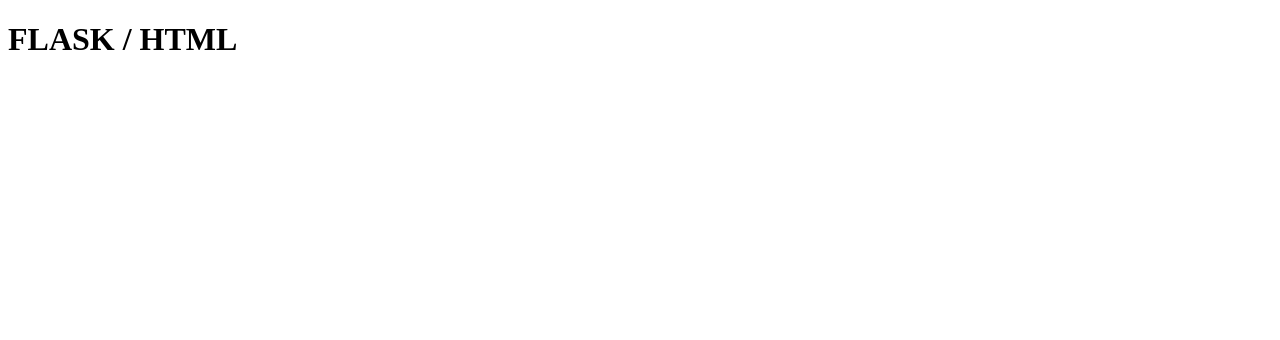
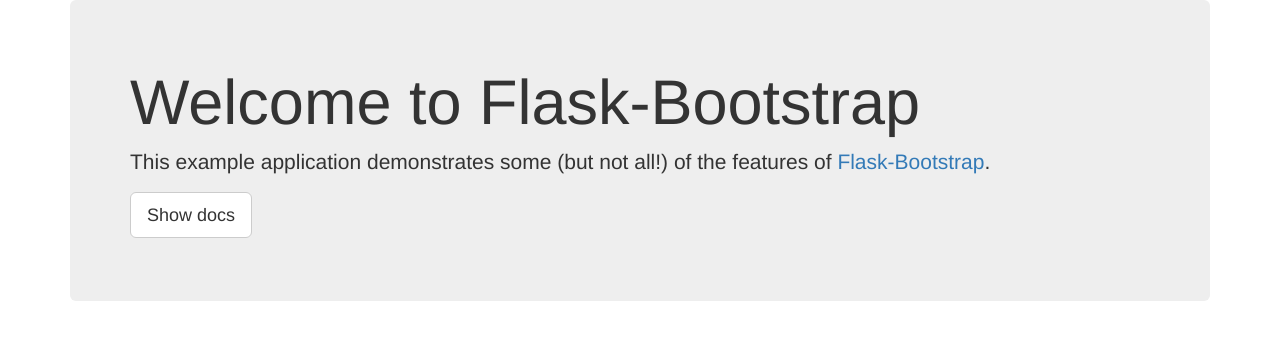
Before and after one commit to brianikala/ops-event-generator, a Flask app: template templates/dashboard.html in a window 1280 px wide. Shown: the top 340 px of the page. Run offline with Flask 2, Linux system fonts and the light colour scheme; the template is opened without the code that fills it, so the values that code supplies are empty; parts of the project's set-up code (start-up, migrations or seed data) failed here and were passed over; some libraries are stand-ins or nearby versions.

Commit message:
Add flask-bootstrap

```diff
--- a/main.py
+++ b/main.py
@@ -1,7 +1,8 @@
 import os
 import json
-from flask import Flask, Blueprint, render_template
+from flask import Flask
 from flask_apscheduler import APScheduler
+from flask_bootstrap import Bootstrap
 
 from auth import get_project_id
 from adminrun import get_enabled_events, get_service_account
@@ -14,7 +15,7 @@ project_id = "cloud-tech-dev-2021" # prod
 topic_id = os.environ.get("TOPIC_ID")
 
 app = Flask(__name__)
-
+Bootstrap(app)
 app.register_blueprint(dashboard)
 
 #### ↓ DEVELOPMENT ↓ ####
--- /dev/null
+++ b/templates/base.html
@@ -0,0 +1,39 @@
+{# ``base.html`` is the template all our other templates derive from. While
+    Flask-Bootstrap ships with its own base, it is good form to create a custom
+    one for our app, as it allows customizing some aspects.
+
+    Deriving from bootstap/base.html gives us a basic page scaffoling.
+
+    You can find additional information about template inheritance at
+
+    http://jinja.pocoo.org/docs/templates/#template-inheritance
+ #}
+ {%- extends "bootstrap/base.html" %}
+
+ {# We also set a default title, usually because we might forget to set one.
+    In our sample app, we will most likely just opt not to change it #}
+ {% block title %}Sample App for Flask-Bootstrap{% endblock %}
+
+ {# While we are at it, we also enable fixes for legacy browsers. First we
+    import the necessary macros: #}
+ {% import "bootstrap/fixes.html" as fixes %}
+
+ {# Then, inside the head block, we apply these. To not replace the header,
+    ``super()`` is used: #}
+ {% block head %}
+ {{super()}}
+
+ {#- Docs: http://pythonhosted.org/Flask-Bootstrap/macros.html#fixes
+    The sample application already contains the required static files. #}
+ {{fixes.ie8()}}
+ {%- endblock %}
+
+ {# Adding our own CSS files is also done here. Check the documentation at
+    http://pythonhosted.org/Flask-Bootstrap/basic-usage.html#available-blocks
+    for an overview. #}
+ {% block styles -%}
+     {{super()}}  {# do not forget to call super or Bootstrap's own stylesheets
+                     will disappear! #}
+     <link rel="stylesheet" type="text/css"
+           href="{{url_for('static', filename='sample-app.css')}}">
+ {% endblock %}
--- a/templates/dashboard.html
+++ b/templates/dashboard.html
@@ -1,10 +1,36 @@
-<!DOCTYPE html>
-<html>
-  <head>
-    <meta charset="utf-8">
-    <title>FLASK / HTML</title>
-  </head>
-  <body>
-    <h1> FLASK / HTML <h1>
-  </body>
-</html>
+{# This simple template derives from ``base.html``. See ``base.html`` for
+  more information about template inheritance. #}
+{%- extends "base.html" %}
+
+{# Loads some of the macros included with Flask-Bootstrap. We are using the
+  utils module here to automatically render Flask's flashed messages in a
+  bootstrap friendly manner #}
+{% import "bootstrap/utils.html" as utils %}
+
+
+{# Inside the ``content`` is where you should place most of your own stuff.
+  This will keep scripts at the page end and a navbar you add on later
+  intact. #}
+{% block content %}
+ <div class="container">
+ {%- with messages = get_flashed_messages(with_categories=True) %}
+ {%- if messages %}
+   <div class="row">
+     <div class="col-md-12">
+       {{utils.flashed_messages(messages)}}
+     </div>
+   </div>
+ {%- endif %}
+ {%- endwith %}
+   <div class="jumbotron">
+     <h1>Welcome to Flask-Bootstrap</h1>
+     <p>This example application demonstrates some (but not all!) of the
+     features of <a href="http://pythonhosted.org/Flask-Bootstrap">
+     Flask-Bootstrap</a>.</p>
+     <p>
+       <a class="btn btn-lg btn-default" role="button"
+          href="http://pythonhosted.org/Flask-Bootstrap" >Show docs</a>
+     </p>
+   </div>
+  </div>
+{%- endblock %}
--- a/views/dashboard.py
+++ b/views/dashboard.py
@@ -9,5 +9,4 @@ dashboard = Blueprint('dashboard', __name__)
 
 @dashboard.route('/dashboard')
 def show():
-    # return "Hello Blueprint dashboard"
-    render_template('../templates/dashboard.html')
+    return render_template('dashboard.html')
```
